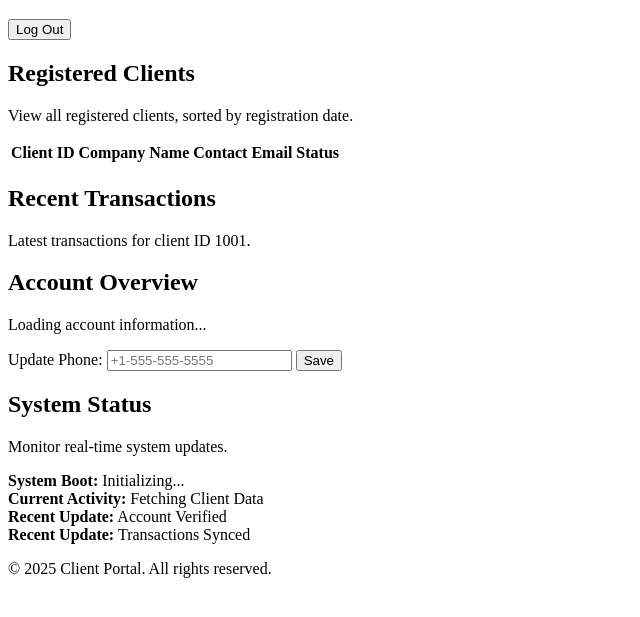
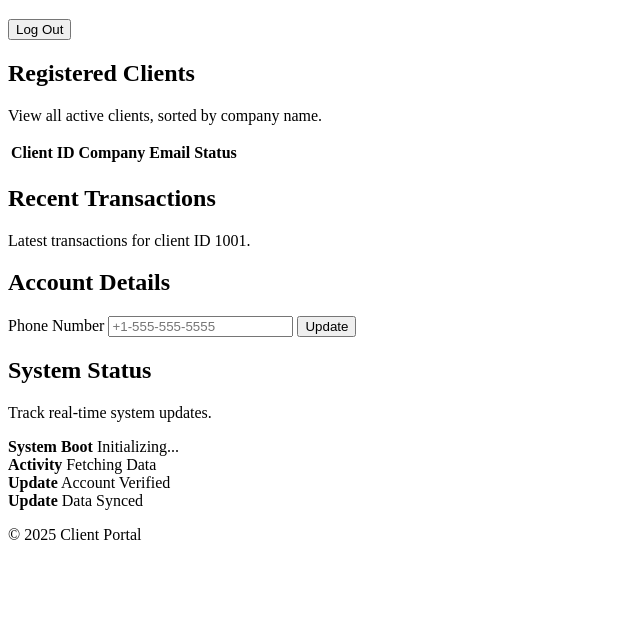
Before and after one commit to Mido1300/javascript-, a website: page index.html in a window 1280 px wide. Shown: the part 61-678 px from the top of the page, without its empty margins (0-640 px from the left). Drawn offline with Linux system fonts and the light colour scheme.

Commit message:
Update index.html

```diff
--- a/index.html
+++ b/index.html
@@ -4,9 +4,11 @@
     <meta charset="UTF-8">
     <meta name="viewport" content="width=device-width, initial-scale=1.0">
     <title>Client Portal</title>
+    <link href="https://fonts.googleapis.com/css2?family=Inter:wght@400;500;600;700&display=swap" rel="stylesheet">
     <link rel="stylesheet" href="styles.css">
 </head>
 <body>
+    <!-- Header Section -->
     <header>
         <h1>Client Portal</h1>
         <nav>
@@ -14,16 +16,17 @@
         </nav>
     </header>
 
+    <!-- Main Content Section -->
     <main>
         <section class="panel">
             <h2>Registered Clients</h2>
-            <p>View all registered clients, sorted by registration date.</p>
+            <p>View all active clients, sorted by company name.</p>
             <table>
                 <thead>
                     <tr>
                         <th>Client ID</th>
-                        <th>Company Name</th>
-                        <th>Contact Email</th>
+                        <th>Company</th>
+                        <th>Email</th>
                         <th>Status</th>
                     </tr>
                 </thead>
@@ -38,39 +41,38 @@
         </section>
 
         <section class="panel">
-            <h2>Account Overview</h2>
-            <div id="account-details" class="account-container">
-                <p>Loading account information...</p>
-            </div>
+            <h2>Account Details</h2>
+            <div id="account-details" class="account-container"></div>
             <form id="update-contact">
-                <label for="contact-phone">Update Phone:</label>
+                <label for="contact-phone">Phone Number</label>
                 <input type="tel" id="contact-phone" name="phone" placeholder="+1-555-555-5555">
-                <button type="submit">Save</button>
+                <button type="submit">Update</button>
             </form>
         </section>
 
         <section class="panel">
             <h2>System Status</h2>
-            <p>Monitor real-time system updates.</p>
+            <p>Track real-time system updates.</p>
             <div class="status-tracker">
                 <div class="status-entry">
-                    <strong>System Boot:</strong> <span id="boot-status">Initializing...</span>
+                    <strong>System Boot</strong> <span id="boot-status">Initializing...</span>
                 </div>
                 <div class="status-entry">
-                    <strong>Current Activity:</strong> <span id="activity-status">Fetching Client Data</span>
+                    <strong>Activity</strong> <span id="activity-status">Fetching Data</span>
                 </div>
                 <div class="status-entry">
-                    <strong>Recent Update:</strong> <span id="update-status-1">Account Verified</span>
+                    <strong>Update</strong> <span id="update-status-1">Account Verified</span>
                 </div>
                 <div class="status-entry">
-                    <strong>Recent Update:</strong> <span id="update-status-2">Transactions Synced</span>
+                    <strong>Update</strong> <span id="update-status-2">Data Synced</span>
                 </div>
             </div>
         </section>
     </main>
 
+    <!-- Footer Section -->
     <footer>
-        <p>© 2025 Client Portal. All rights reserved.</p>
+        <p>© 2025 Client Portal</p>
     </footer>
 
     <script type="module" src="main.js"></script>
```
